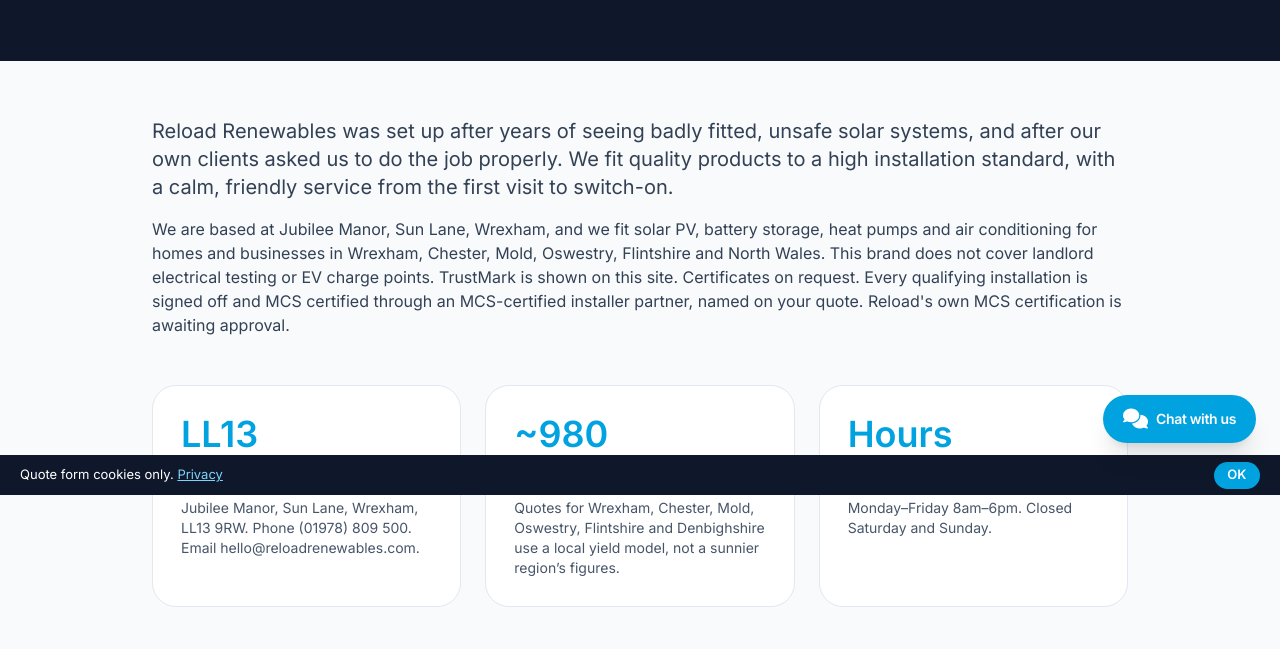
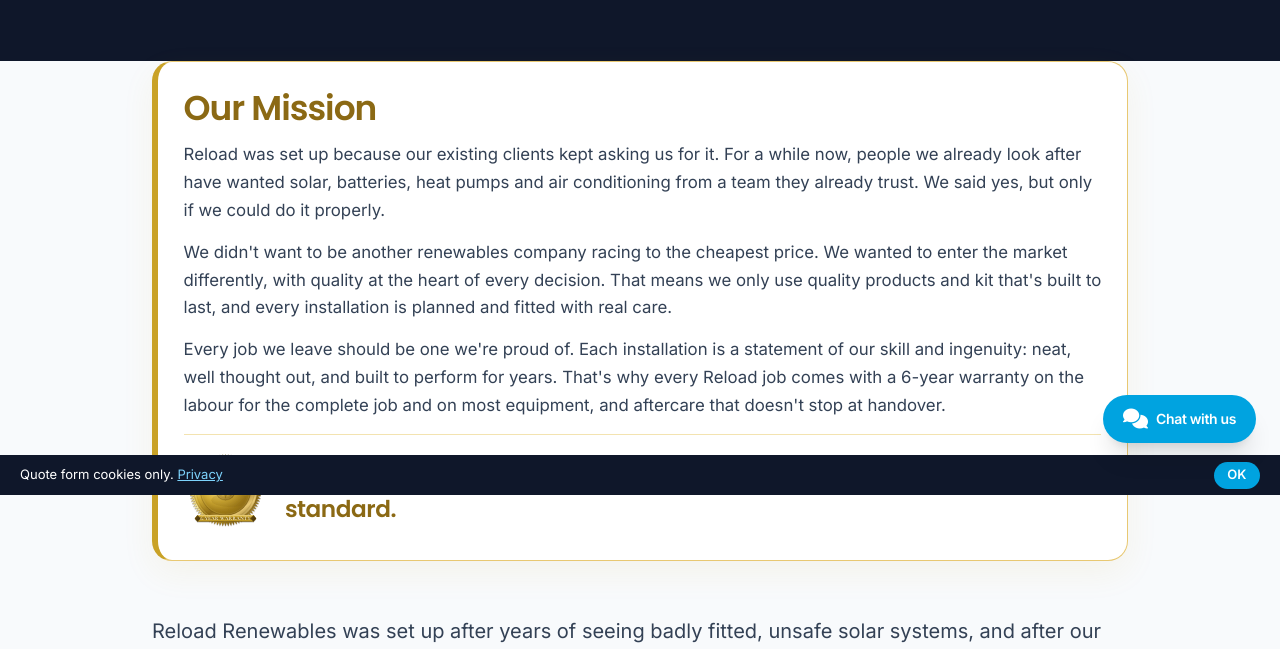
Before and after one commit to stewraw25/reload-renewables, a plain HTML site: page about.html in a window 1280 px wide. Shown: the part 305-954 px from the top of the page. Drawn offline with Linux system fonts and the light colour scheme.

Commit message:
Use Stewart's full mission statement on the about page.
The gold block carries the approved wording, and the last line sits beside the Gold Care seal. The homepage keeps the one-line mission.

Co-authored-by: stewraw25 <stewraw25@users.noreply.github.com>

```diff
--- a/about.html
+++ b/about.html
@@ -180,6 +180,19 @@
         </div>
       </div>
     </div>
+  </div>
+
+  <div class="max-w-5xl mx-auto px-6 pt-10">
+    <section class="mission-block" aria-labelledby="our-mission-heading">
+      <h2 id="our-mission-heading" class="heading-font">Our Mission</h2>
+      <p>Reload was set up because our existing clients kept asking us for it. For a while now, people we already look after have wanted solar, batteries, heat pumps and air conditioning from a team they already trust. We said yes, but only if we could do it properly.</p>
+      <p>We didn't want to be another renewables company racing to the cheapest price. We wanted to enter the market differently, with quality at the heart of every decision. That means we only use quality products and kit that's built to last, and every installation is planned and fitted with real care.</p>
+      <p>Every job we leave should be one we're proud of. Each installation is a statement of our skill and ingenuity: neat, well thought out, and built to perform for years. That's why every Reload job comes with a 6-year warranty on the labour for the complete job and on most equipment, and aftercare that doesn't stop at handover.</p>
+      <div class="mission-tagline">
+        <img class="care-seal" src="assets/images/gold-care-standard.svg" alt="Reload Gold Care Standard" width="320" height="340">
+        <p>Quality products. Proper installation. Long-term care. That's the Reload standard.</p>
+      </div>
+    </section>
   </div>
 
   <div class="max-w-5xl mx-auto px-6 pt-14 pb-16">
--- a/assets/css/extras.css
+++ b/assets/css/extras.css
@@ -501,6 +501,57 @@ footer .badge-slot { box-shadow: none; }
   font-weight: 650;
   color: #0f172a;
 }
+.mission-block {
+  background: #fff;
+  border: 1px solid #E8C872;
+  border-left: 6px solid #C9A227;
+  border-radius: 1.25rem;
+  padding: 1.75rem 1.6rem 1.4rem;
+  box-shadow: 0 12px 32px rgba(201, 162, 39, 0.08);
+}
+.mission-block h2 {
+  margin: 0 0 0.85rem;
+  color: #8B6914;
+  font-size: clamp(1.7rem, 3vw, 2.15rem);
+  letter-spacing: -0.03em;
+  line-height: 1.1;
+}
+.mission-block > p {
+  margin: 0 0 0.9rem;
+  color: #334155;
+  font-size: 1.05rem;
+  line-height: 1.65;
+}
+.mission-tagline {
+  display: flex;
+  flex-wrap: wrap;
+  align-items: center;
+  gap: 0.85rem 1.15rem;
+  margin-top: 0.4rem;
+  padding-top: 1rem;
+  border-top: 1px solid #F3E3B0;
+}
+.mission-tagline .care-seal {
+  height: 5.4rem;
+}
+.mission-tagline p {
+  flex: 1 1 16rem;
+  margin: 0;
+  color: #8B6914;
+  font-family: Poppins, Inter, system-ui, sans-serif;
+  font-weight: 650;
+  font-size: clamp(1.15rem, 2.2vw, 1.45rem);
+  letter-spacing: -0.02em;
+  line-height: 1.3;
+}
+.hero-mission {
+  margin: 0 0 1.25rem;
+  max-width: 40rem;
+  color: #E8C872;
+  font-weight: 650;
+  font-size: 1.05rem;
+  line-height: 1.45;
+}
 .pillar-grid {
   display: grid;
   gap: 0.75rem;
```
Also changed, not shown: index.html (+2 -1 lines), assets/css/site.css.
